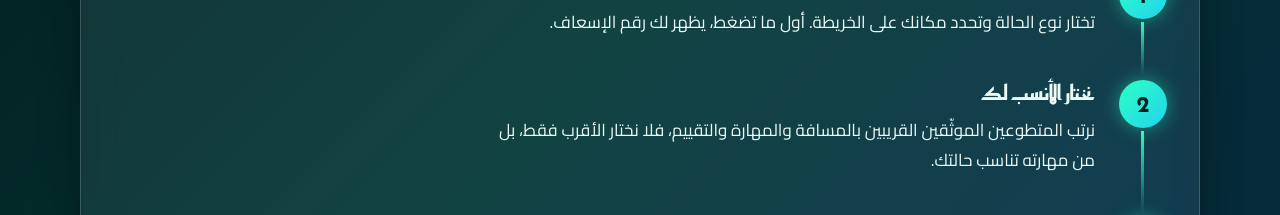
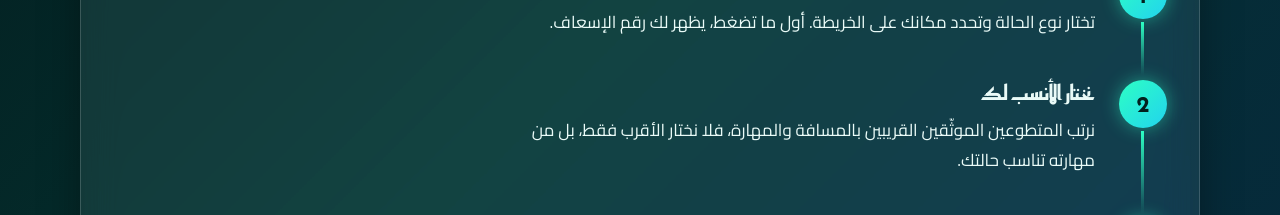
Before and after one commit to hosamnada2007-cmd/Jiwar, a plain HTML site: page frontend/index.html in a window 1280 px wide. Shown: the part 1324-1539 px from the top of the page. Drawn offline with Linux system fonts and the light colour scheme.

Commit message:
Update index.html

```diff
--- a/frontend/index.html
+++ b/frontend/index.html
@@ -52,7 +52,7 @@
       <h2>كيف تعمل جِوار</h2>
       <ol class="flow">
         <li><h3>تضغط زر الطوارئ</h3><p>تختار نوع الحالة وتحدد مكانك على الخريطة. أول ما تضغط، يظهر لك رقم الإسعاف.</p></li>
-        <li><h3>نختار الأنسب لك</h3><p>نرتب المتطوعين الموثّقين القريبين بالمسافة والمهارة والتقييم، فلا نختار الأقرب فقط، بل من مهارته تناسب حالتك.</p></li>
+        <li><h3>نختار الأنسب لك</h3><p>نرتب المتطوعين الموثّقين القريبين بالمسافة والمهارة، فلا نختار الأقرب فقط، بل من مهارته تناسب حالتك.</p></li>
         <li><h3>جارك يصل وأنت على علم</h3><p>تتابع المتطوع خطوة بخطوة، وتجد أمامك إرشادات حالتك حتى يصل.</p></li>
       </ol>
     </div>
```
